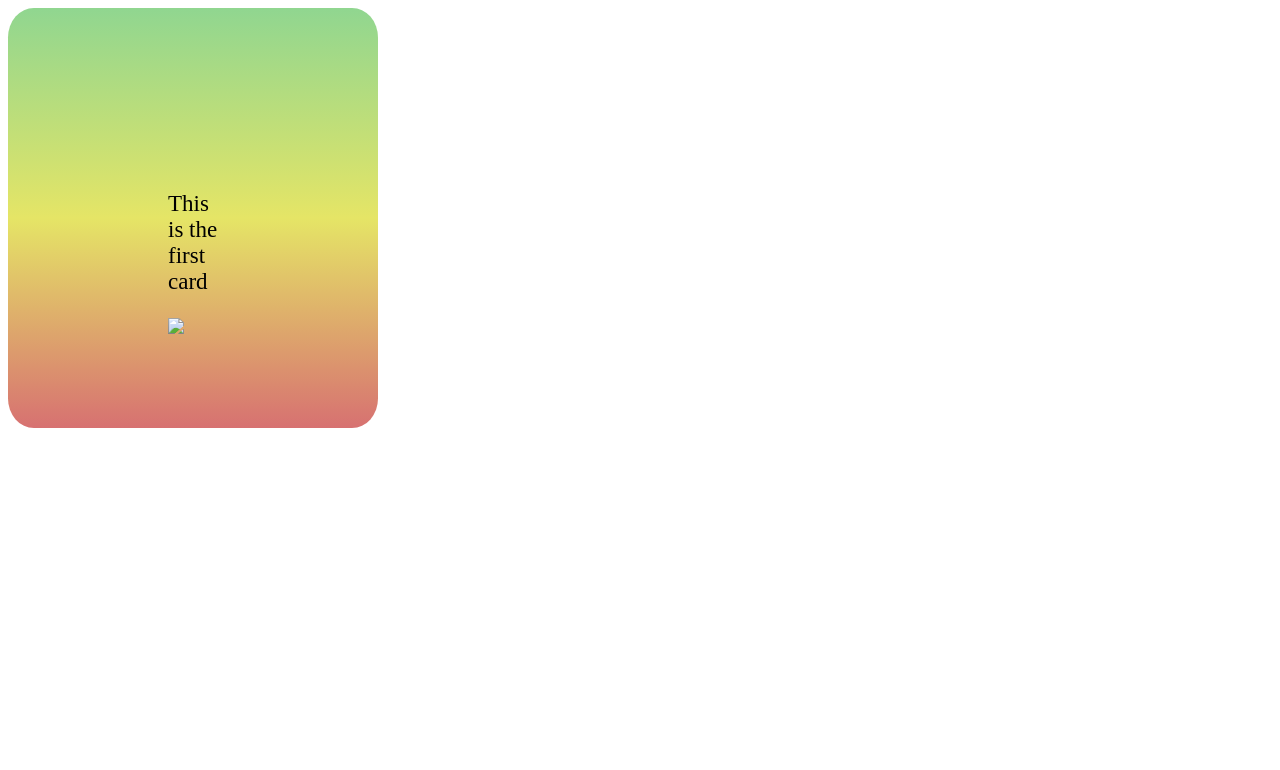
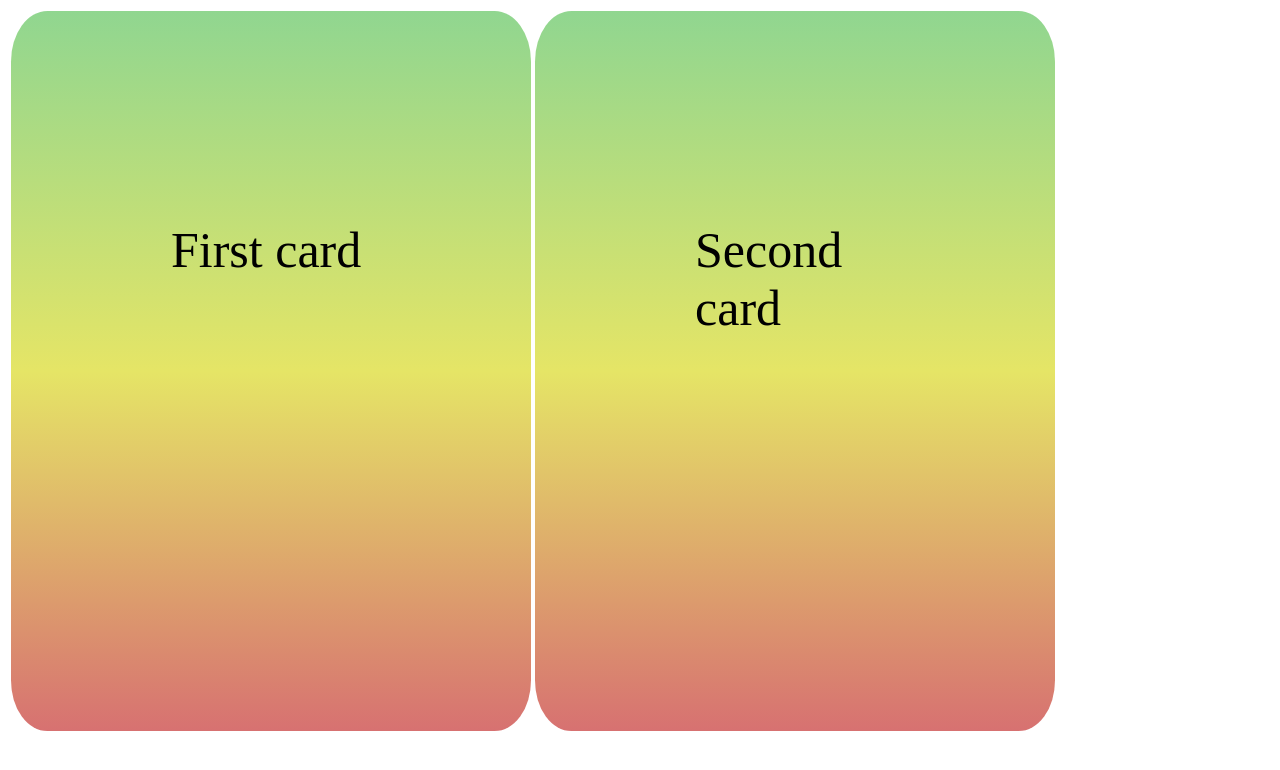
Before and after one commit to henokamd/my-files, a plain HTML site: page index.html in a window 1280 px wide. Drawn offline with Linux system fonts and the light colour scheme.

Commit message:
Css code added.

```diff
--- a/Style.css
+++ b/Style.css
@@ -1,8 +1,8 @@
 div {
     background: linear-gradient(rgb(144, 214, 144),rgb(229, 229, 102),rgb(215, 113, 113));
     border-radius: 7%;
-    width:50px;
-    height:100px;
+    width:200px;
+    height:400px;
     padding: 10em;
     box-shadow: black ,4px , 8px;
 
@@ -10,8 +10,13 @@ div {
 
 }
 .card {
-    font-size:23px;
+    font-size:50px;
     text-decoration: wavy;
     font: bolder;
     text-align: left;
+    ;
 }
+
+.baem {
+    background: image-set();
+}
--- a/index.html
+++ b/index.html
@@ -9,10 +9,18 @@
     <link rel="stylesheet" href="style.css">
 </head>
 <body>
+    <table>
+        <tr><td>
     <div>
 
-            <P class="card">This is the first card</p>
-            <img src="Henok.PNG">
+            <P class="card">First card</p>
+
     </div>
+</td>
+<td>
+    <div> <p class="card">Second card</p></div>
+    </td>
+    </tr>
+   </table>
 </body>
 </html>
```
